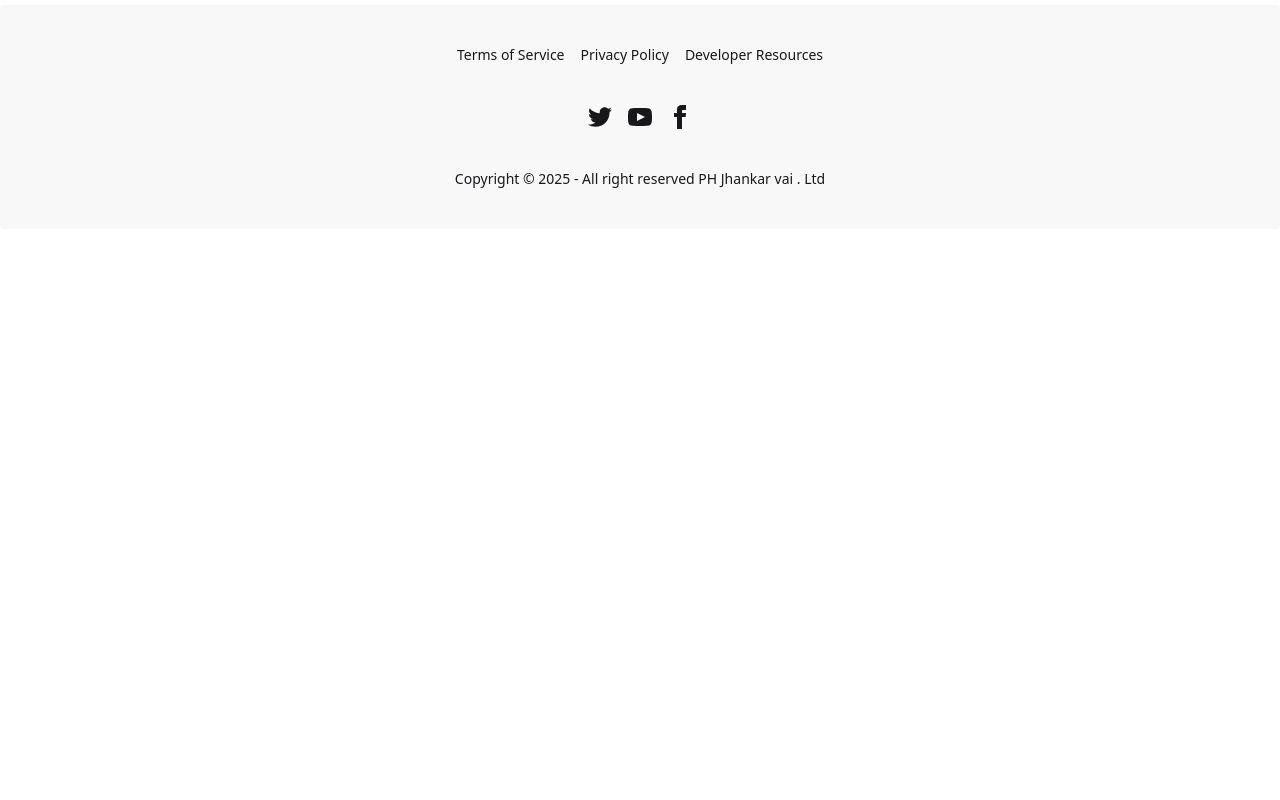
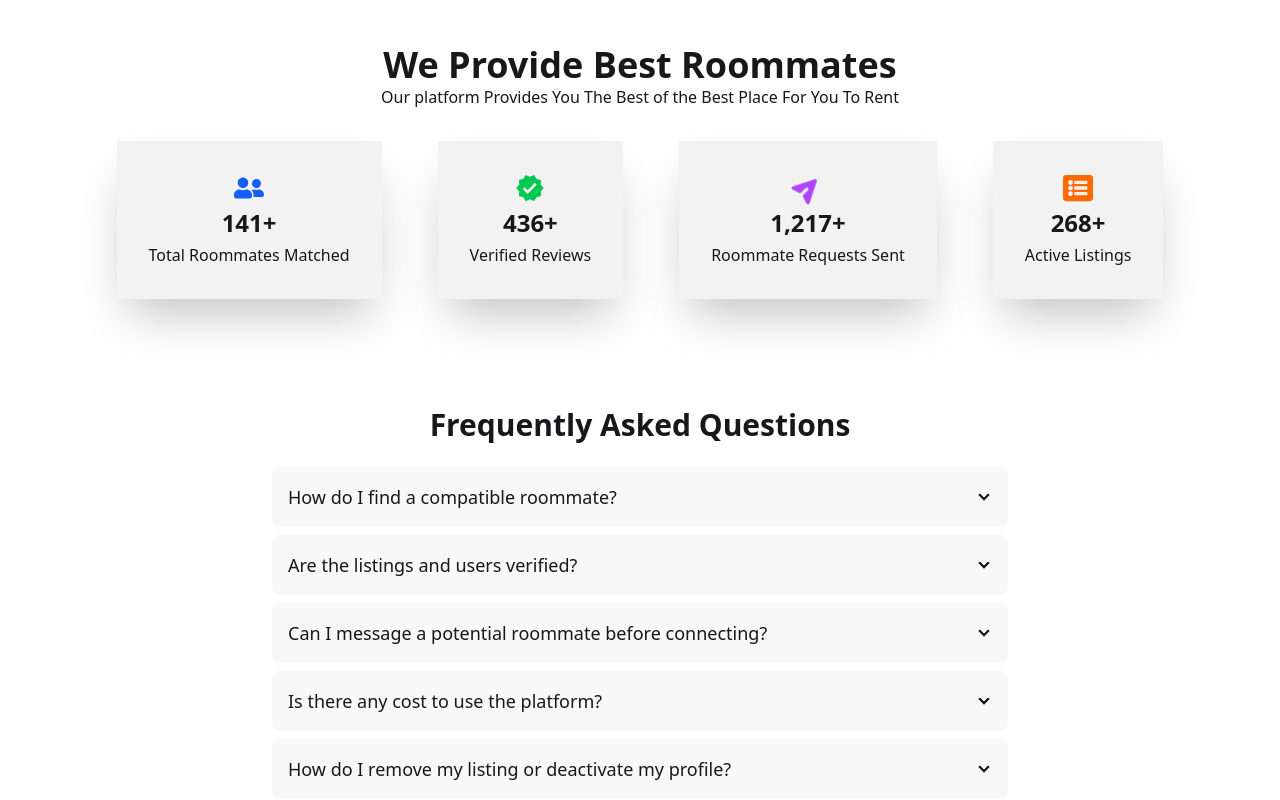
Before and after one commit to mahin67580/roommate-finder-app-frontend, a React (Vite) app: page / in a window 1280 px wide. Shown: the part 1160-1960 px from the top of the page. Before the commit the page ends 1389 px from the top, so only its background shows below. Built offline with nearby package versions, Linux system fonts and the light colour scheme; no server answers.

Commit message:
extra sectionadded

```diff
--- a/package.json
+++ b/package.json
@@ -17,7 +17,9 @@
     "lottie-react": "^2.4.1",
     "react": "^19.1.0",
     "react-awesome-reveal": "^4.3.1",
+    "react-countup": "^6.5.3",
     "react-dom": "^19.1.0",
+    "react-icons": "^5.5.0",
     "react-router": "^7.6.0",
     "react-tooltip": "^5.28.1",
     "sweetalert2": "^11.21.2"
--- /dev/null
+++ b/src/Components/Countuoany.jsx
@@ -0,0 +1,68 @@
+import React from 'react';
+import CountUp from 'react-countup';
+import { FaUserFriends } from 'react-icons/fa';
+import { MdVerified } from 'react-icons/md';
+import { HiPaperAirplane } from 'react-icons/hi';
+import { FaListAlt } from 'react-icons/fa';
+
+
+const Countuoany = () => {
+    return (
+        <div>
+            <div >
+                <div className='mt-15'>
+                    <h1 className=' text-center text-4xl  mt-5 font-semibold '>We Provide Best Roommates</h1>
+                    <p className='text-center hidden lg:block'>Our platform Provides You The Best of the Best Place For You To Rent </p>
+                </div>
+                <div className='flex mt-5 flex-col lg:flex-row p-3  justify-center gap-14'>
+                    <div className=' shadow-2xl  place-items-center p-8 bg-[#0F0F0F0D] space-y-1'>
+                        {/* <img src={sucess} alt="" /> */}
+                          <FaUserFriends className="text-blue-600 text-3xl" />
+                        <div className='flex items-center text-2xl  font-bold'>
+                            <CountUp end={199} duration={33} separator="," />
+                            <p>+</p>
+                        </div>
+
+                        <p>Total Roommates Matched</p>
+                    </div>
+
+                    <div className='shadow-2xl place-items-center p-8 bg-[#0F0F0F0D] space-y-1'>
+                        {/* <img src={star} alt="" /> */}
+                       <MdVerified className="text-green-500 text-3xl" />
+                        <div className='flex items-center text-2xl  font-bold'>
+                            <CountUp end={467} duration={15} separator="," />
+                            <p>+</p>
+                        </div>
+
+                        <p>Verified Reviews</p>
+                    </div>
+
+                    <div className='shadow-2xl place-items-center p-8 bg-[#0F0F0F0D] space-y-1'>
+                        {/* <img src={im2} alt="" /> */}
+                       <HiPaperAirplane className="text-purple-500 text-3xl rotate-45" />
+                        <div className='flex items-center text-2xl  font-bold'>
+                            <CountUp end={1900} duration={15} separator="," />
+                            <p>+</p>
+                        </div>
+
+                        <p>Roommate Requests Sent</p>
+                    </div>
+
+                    <div className='shadow-2xl place-items-center p-8 bg-[#0F0F0F0D] space-y-1'>
+                        {/* <img src={staf} alt="" /> */}
+                           <FaListAlt className="text-orange-500 text-3xl" />
+                        <div className='flex items-center text-2xl  font-bold'>
+                            <CountUp end={300} duration={18} separator="," />
+                            <p>+</p>
+                        </div>
+
+                        <p>Active Listings</p>
+                    </div>
+
+                </div>
+            </div>
+        </div>
+    );
+};
+
+export default Countuoany;
--- /dev/null
+++ b/src/Components/FAQAccordion.jsx
@@ -0,0 +1,53 @@
+import React from 'react';
+
+const FAQAccordion = () => {
+    const faqs = [
+        {
+            question: "How do I find a compatible roommate?",
+            answer:
+                "You can browse listings based on preferences like budget, location, lifestyle, and interests. Our smart matching algorithm also suggests roommates who share similar habits and routines.",
+        },
+        {
+            question: "Are the listings and users verified?",
+            answer:
+                "Yes. All user profiles and listings go through a verification process including ID checks and optional social profile linking for increased trust.",
+        },
+        {
+            question: "Can I message a potential roommate before connecting?",
+            answer:
+                "Absolutely. You can send a message request, and once accepted, start chatting directly in your dashboard to learn more about each other.",
+        },
+        {
+            question: "Is there any cost to use the platform?",
+            answer:
+                "Basic features are free. Premium plans offer boosted visibility, advanced filtering, and unlimited messaging for a small monthly fee.",
+        },
+        {
+            question: "How do I remove my listing or deactivate my profile?",
+            answer:
+                "Go to your account settings and select 'Deactivate Profile' or 'Remove Listing'. You can reactivate it anytime if your search resumes.",
+        },
+    ];
+    return (
+        <div>
+            <div className="max-w-3xl mx-auto my-10 p-4">
+                <h2 className="text-3xl font-bold text-center mb-6">Frequently Asked Questions</h2>
+                <div className="space-y-2">
+                    {faqs.map((faq, index) => (
+                        <div key={index} className="collapse collapse-arrow bg-base-200">
+                            <input type="checkbox" />
+                            <div className="collapse-title text-lg font-medium">
+                                {faq.question}
+                            </div>
+                            <div className="collapse-content  ">
+                                <p>{faq.answer}</p>
+                            </div>
+                        </div>
+                    ))}
+                </div>
+            </div>
+        </div>
+    );
+};
+
+export default FAQAccordion;
--- a/src/Pages/Home.jsx
+++ b/src/Pages/Home.jsx
@@ -2,12 +2,14 @@ import React, { useEffect } from 'react';
 import Banner from '../Components/Banner';
 import FeaturedRoommatePost from '../Components/FeaturedRoommatePost';
 import BannerText from '../Components/BannerText';
+import Countuoany from '../Components/Countuoany';
+import FAQAccordion from '../Components/FAQAccordion';
 
 const Home = () => {
-     useEffect(() => {
-            document.title = 'Home';
-            window.scrollTo(0, 0);
-        }, []);
+    useEffect(() => {
+        document.title = 'Home';
+        window.scrollTo(0, 0);
+    }, []);
     return (
         <div className='min-h-screen relative '>
 
@@ -20,6 +22,12 @@ const Home = () => {
             <div className=' '>
                 <FeaturedRoommatePost></FeaturedRoommatePost>
             </div>
+            <div>
+                <Countuoany></Countuoany>
+            </div>
+            <div className='mt-20'>
+                <FAQAccordion></FAQAccordion>
+            </div>
 
         </div>
     );
```
Also changed, not shown: 1 other file (tests, documents, lock files or other folders).
